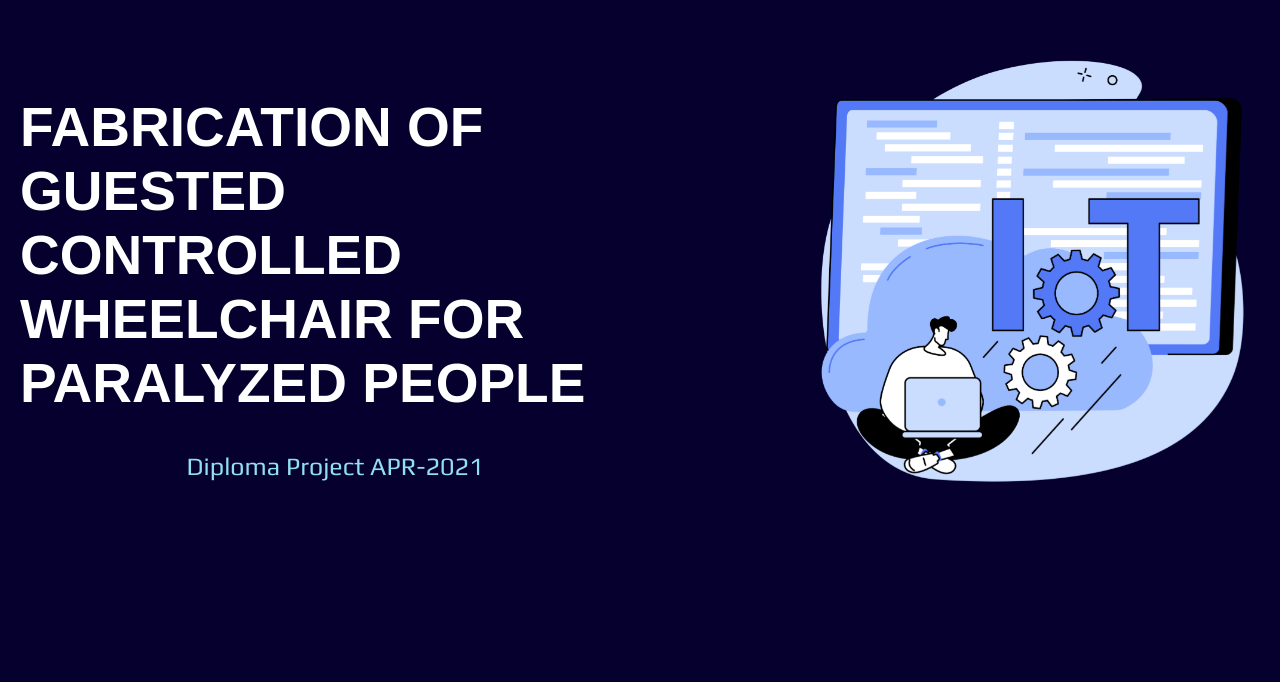
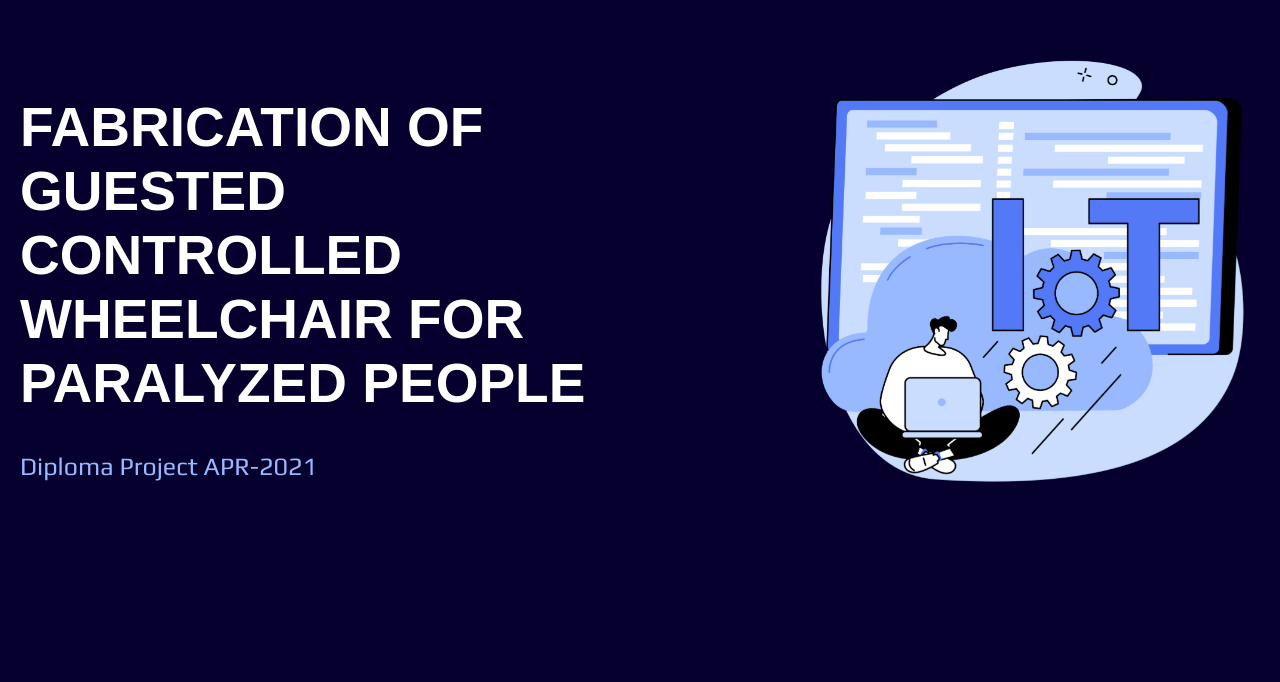
Before and after one commit to Man272/iot_web, a React (Create React App) app: page / in a window 1280 px wide. Shown: the part 118-800 px from the top of the page. Built offline with nearby package versions, Linux system fonts and the light colour scheme; a web font is replaced by a local one.

Commit message:
Update banner.css

```diff
--- a/src/components/banner.css
+++ b/src/components/banner.css
@@ -32,8 +32,7 @@
 }
 
 .word p {
-    color: #90e0ef;
-    text-align: center;
+    color: #99B9FF;
     font-family: 'Play', sans-serif;
     font-size: 25px;
 }
```
